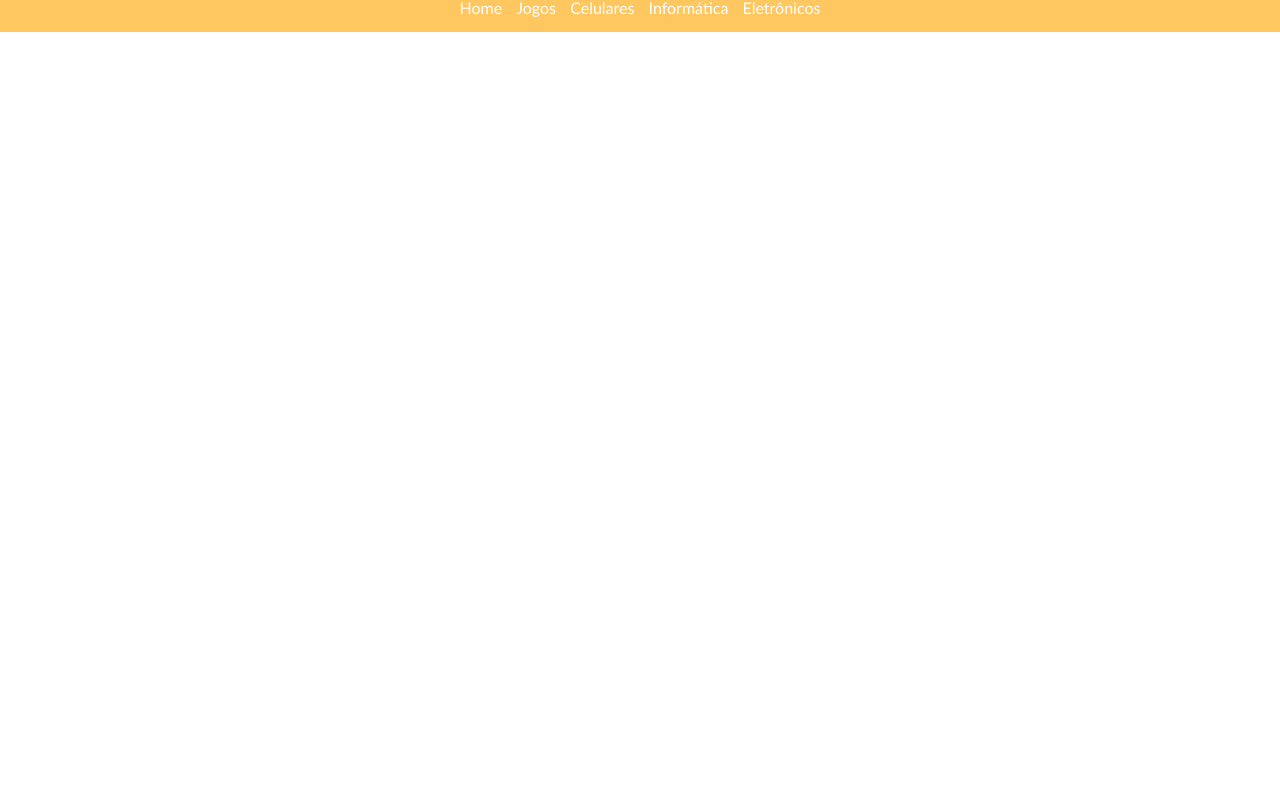
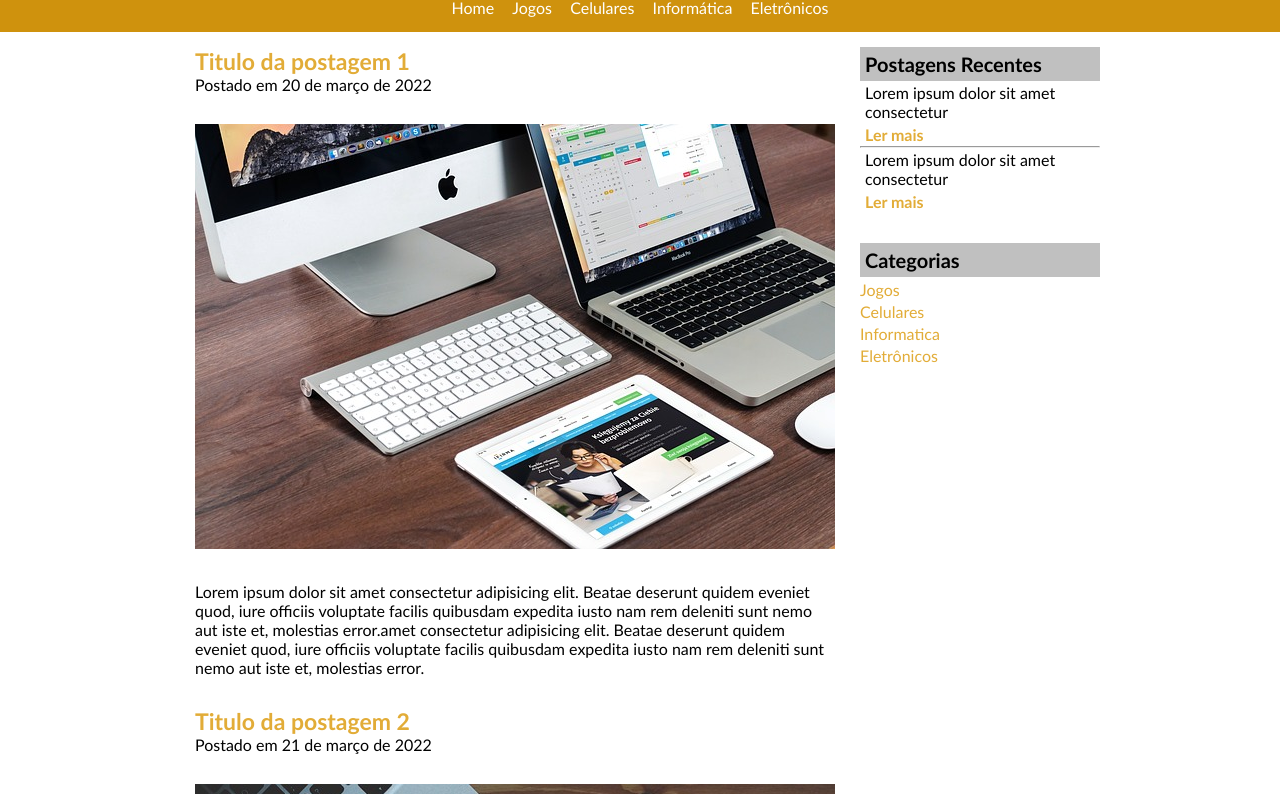
Before and after one commit to GabsMarc/CSS3, a plain HTML site: page Projeto TecBlog/index.html in a window 1280 px wide. Shown: the part 85-879 px from the top of the page. Before the commit the page ends 800 px from the top, so only its background shows below. Drawn offline with Linux system fonts and the light colour scheme.

Commit message:
Commit 2

```diff
--- a/Projeto TecBlog/index.html
+++ b/Projeto TecBlog/index.html
@@ -30,6 +30,70 @@
 
 <body>
 
+    <div id="principal">
+
+        <div id="area-postagem">
+            <div class="titulo">
+                <h1>Titulo da postagem 1</h1>
+                <p>Postado em 20 de março de 2022</p>
+            </div>
+
+            <div class="imagem">
+                <img src="Imagens/imagem2.jpg">
+            </div>
+
+            <div class="descricao">
+                <p>Lorem ipsum dolor sit amet consectetur adipisicing elit. Beatae deserunt quidem eveniet quod, iure officiis voluptate facilis quibusdam expedita iusto nam rem deleniti sunt nemo aut iste et, molestias error.amet consectetur adipisicing elit. Beatae deserunt quidem eveniet quod, iure officiis voluptate facilis quibusdam expedita iusto nam rem deleniti sunt nemo aut iste et, molestias error.
+            </p>
+
+            </div>
+
+            <div class="titulo">
+                <h1>Titulo da postagem 2</h1>
+                <p>Postado em 21 de março de 2022</p>
+            </div>
+
+            <div class="imagem">
+                <img src="Imagens/imagem1.jpg">
+            </div>
+
+            <div class="descricao">
+                <p>Lorem ipsum dolor sit amet consectetur adipisicing elit. Beatae deserunt quidem eveniet quod, iure officiis voluptate facilis quibusdam expedita iusto nam rem deleniti sunt nemo aut iste et, molestias error.amet consectetur adipisicing elit. Beatae deserunt quidem eveniet quod, iure officiis voluptate facilis quibusdam expedita iusto nam rem deleniti sunt nemo aut iste et, molestias error.
+            </p>
+
+            </div>
+
+        </div> <!-- Fim area-postagem -->
+
+
+
+        <div id="area-lateral">
+
+            <div class="conteudo">
+                <h1>Postagens Recentes</h1>
+                <p>Lorem ipsum dolor sit amet consectetur</p>
+                <h2>Ler mais</h2>
+                <hr>
+                <p>Lorem ipsum dolor sit amet consectetur</p>
+                <h2>Ler mais</h2>
+            </div>
+
+            <div class="categorias">
+                <h1>Categorias</h1>
+                <p>Jogos</p>
+                <p>Celulares</p>
+                <p>Informatica</p>
+                <p>Eletrônicos</p>
+            </div>
+
+        </div> <!-- Fim area-lateral -->
+
+        <div id="rodape">
+            Todos os direitos reservados.
+        </div>
+
+
+    </div>  <!-- Fim principal -->
 
 </body>
 </html>
--- a/Projeto TecBlog/style.css
+++ b/Projeto TecBlog/style.css
@@ -5,19 +5,8 @@
     font-family: 'Trebuchet MS', Helvetica, sans-serif;
 }
 
-a{
-    text-decoration: none;
-    padding: 5px;
-    color: white;
-}
-
-/*
-*** Layout ***
-*/
-
-
 #cabecalho{
-    background: rgb(255, 199, 96);
+    background: rgb(207, 146, 13);
     padding: 15px;
     text-align: center;
 }
@@ -27,11 +16,99 @@ a{
     font-size: 40px;
 }
 
+#principal{
+    width: 920px;
+    margin: 0 auto;
+}
+
+#area-postagem, #area-lateral{
+    background-color: white;
+}
+
+#area-postagem{
+   width: 660px;
+   float: left;
+}
+
+#area-lateral{
+   width: 240px;
+   float: right;
+}
+
+#rodape{
+    clear: both;
+    text-align: center;
+    padding: 15px;
+    background: gray;
+}
+
+/*
+*** Layout ***
+*/
+
+a{
+    text-decoration: none;
+    padding: 7px;
+    color: white;
+}
+
 a:hover{
-    background-color: rgb(160, 160, 160);
+    background-color: rgb(255, 255, 255);
+    color: orange;
     border-radius: 5px;
 }
 
 .blog{
     color: white;
 }
+
+.titulo{
+    padding: 15px;
+}
+
+.titulo h1{
+    font-size: 23px;
+    color: rgb(226, 172, 55);
+}
+
+.imagem{
+    padding: 15px;
+}
+
+.descricao{
+    padding: 15px;
+}
+
+.conteudo{
+    padding-top: 15px;
+}
+
+.conteudo h1{
+    background: rgb(192, 192, 192);
+    padding: 5px;
+    font-size: 20px;
+}
+
+.conteudo p, h2{
+    padding: 2px;
+    padding-left: 5px;
+}
+
+.conteudo h2{
+    color: rgb(226, 172, 55);
+}
+
+.categorias{
+    padding-top: 30px;
+}
+
+.categorias h1{
+    background: rgb(192, 192, 192);
+    padding: 5px;
+    font-size: 20px;
+}
+
+.categorias p{
+    color: rgb(226, 172, 55);
+    padding-top: 3px;
+}
```
